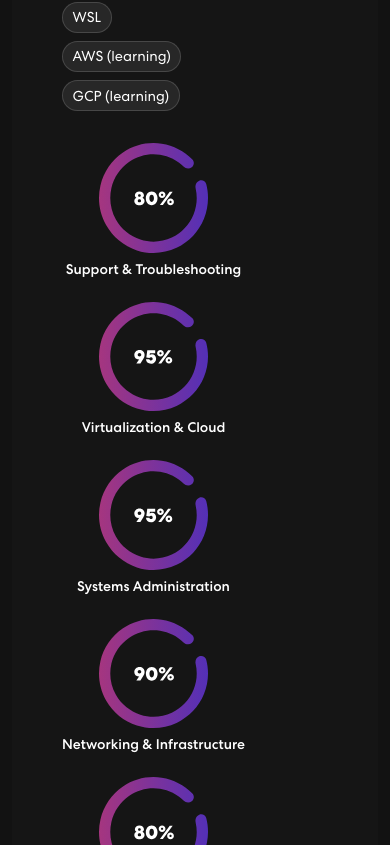
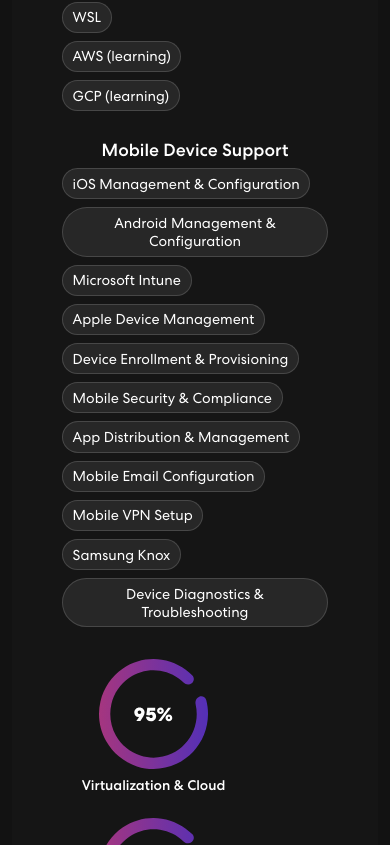
Before and after one commit to JSander72/Personal-Portfolio, a React (Create React App) app: page / in a window 390 px wide. Shown: the part 4819-5664 px from the top of the page. Built offline with nearby package versions, Linux system fonts and the light colour scheme.

Commit message:
fix: update LabNotes component to comment out placeholder text, improve Projects component title formatting, and add Mobile Device Support skills to Skills component

```diff
--- a/src/components/LabNotes.js
+++ b/src/components/LabNotes.js
@@ -69,10 +69,10 @@
                   }
                 >
                   <h2>Lab Notes</h2>
-                  <p>
+                  {/* <p>
                     This is where you differentiate yourself. Your lab-notes page should look like
                     structured documentation. Use this template for each entry:
-                  </p>
+                  </p> */}
 
                   <div className="lab-entries">
                     {labs.map((lab) => (
--- a/src/components/Projects.js
+++ b/src/components/Projects.js
@@ -22,7 +22,7 @@
 
   const projectTab2 = [
     {
-      title: "SaaS(Sanders As a Service)",
+      title: "SaaS (Sanders As a Service)",
       description:
         "SaaS,Llc delivers custom software engineering and technical solutions tailored to your needs. I specialize in developing secure, scalable web applications, building and integrating APIs, and designing efficient databases. With a strong foundation in both backend and frontend technologies, I bridge complex technical challenges with clear, user-friendly results.",
       imgUrl: saasImg,
--- a/src/components/Skills.js
+++ b/src/components/Skills.js
@@ -35,6 +35,11 @@
       title: "Virtualization & Cloud",
       img: meter1,
       alt: "Skill meter showing strong proficiency in virtualization and cloud",
+    },
+    {
+      title: "Mobile Device Support",
+      img: meter2,
+      alt: "Skill meter showing strong proficiency in mobile device IT support",
     },
   ];
 
@@ -113,6 +118,21 @@
     "WSL",
     "AWS (learning)",
     "GCP (learning)",
+  ],
+
+  "Mobile Device Support": [
+
+    "iOS Management & Configuration",
+    "Android Management & Configuration",
+    "Microsoft Intune",
+    "Apple Device Management",
+    "Device Enrollment & Provisioning",
+    "Mobile Security & Compliance",
+    "App Distribution & Management",
+    "Mobile Email Configuration",
+    "Mobile VPN Setup",
+    "Samsung Knox",
+    "Device Diagnostics & Troubleshooting",
   ],
 };
 
```
